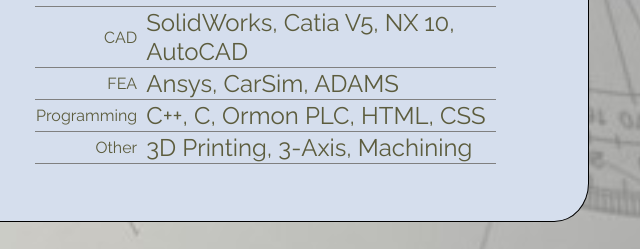
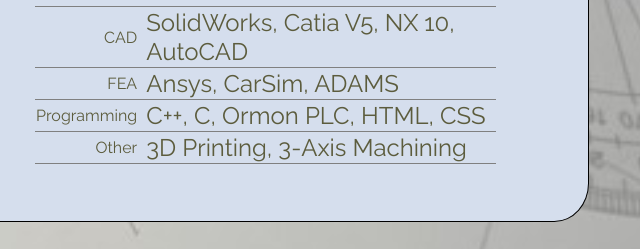
Before and after one commit to jaskiewm/jaskiewm.github.io, a plain HTML site: page index.html in a window 1280 px wide. Shown: the part 1300-1549 px from the top of the page, 629-1269 px from the left. Drawn offline with Linux system fonts and the light colour scheme.

Commit message:
Updated Text in HTML

```diff
--- a/MarkProjectWebsite.css
+++ b/MarkProjectWebsite.css
@@ -1036,7 +1036,6 @@ table{
   opacity: 0.9;
   text-align: center;
 }
-
 @media only screen and (max-width: 600px) {
   #wrapper {
     display: none;
--- a/index.html
+++ b/index.html
@@ -69,7 +69,7 @@
             </tr>
             <tr>
               <td>Other</td>
-              <td>3D Printing, 3-Axis, Machining</td>
+              <td>3D Printing, 3-Axis Machining</td>
             </tr>
           </table>
         </div>
```
